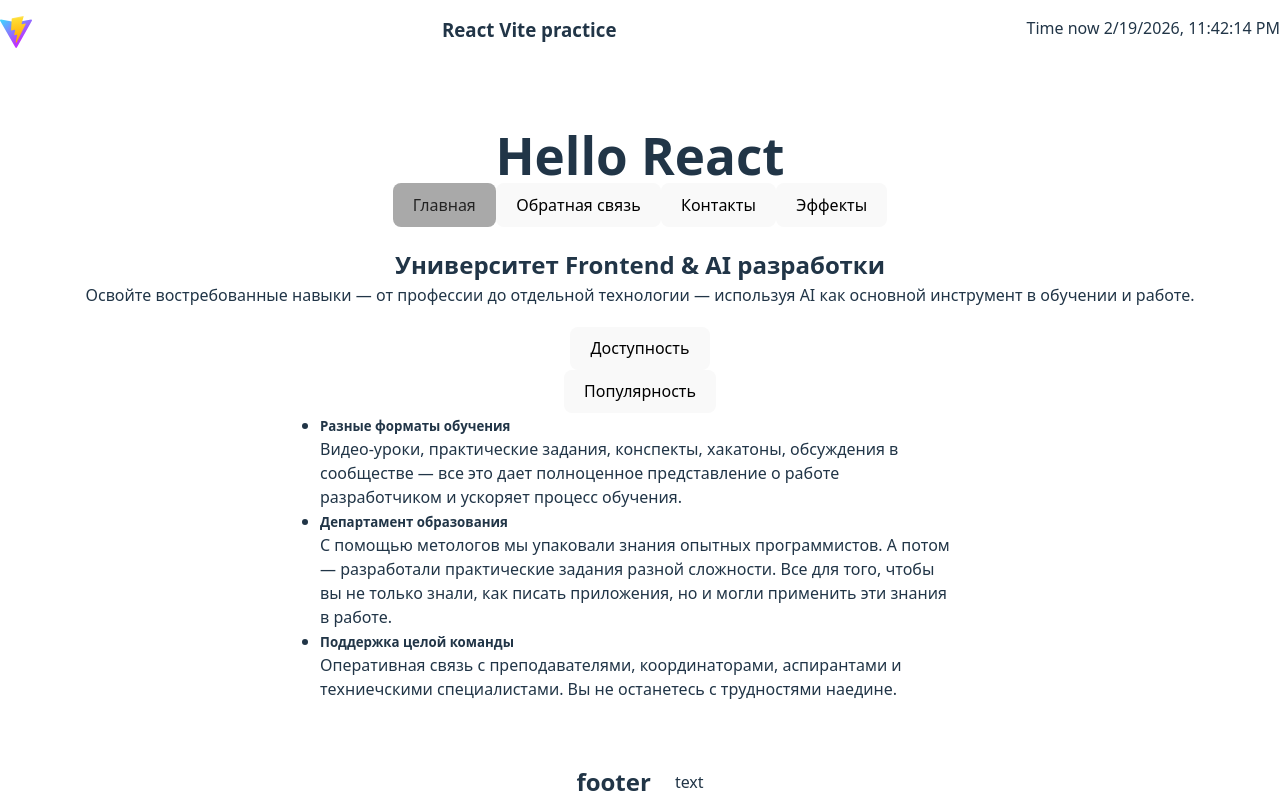
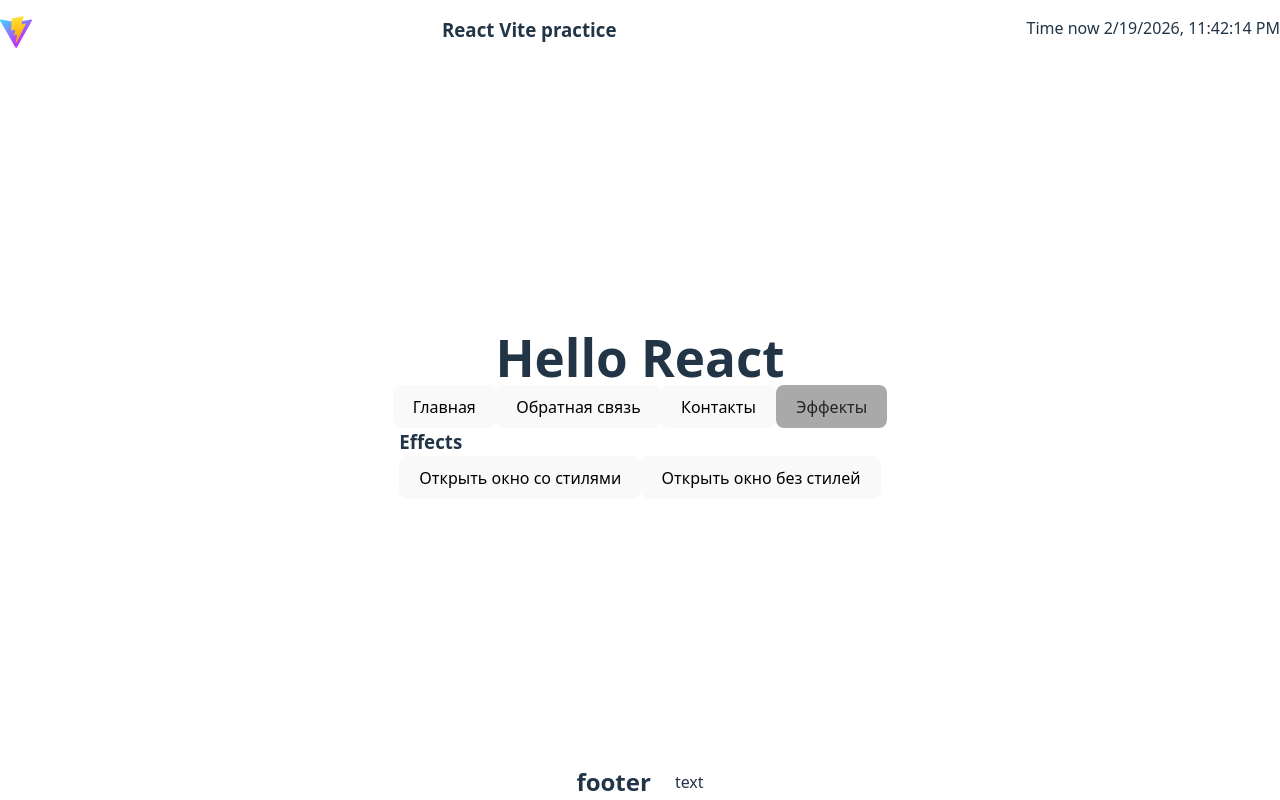
Before and after one commit to FuriticuS/react-practice, a React (Vite) app: page / in a window 1280 px wide. Built offline with nearby package versions, Linux system fonts and the light colour scheme.

Commit message:
add modal and useEffect

```diff
--- a/index.html
+++ b/index.html
@@ -7,6 +7,7 @@
     <title>React practice</title>
   </head>
   <body>
+    <div id="modal"></div>
     <div id="root"></div>
     <script type="module" src="/src/main.jsx"></script>
   </body>
--- a/src/components/button/Button.jsx
+++ b/src/components/button/Button.jsx
@@ -8,21 +8,21 @@ export default function Button(props) {
     className,
     ...rest} = props
 
-  function mouseLeave() {
-    console.log(111);
-  }
-
-  const mouseEnter = () => {
-    console.log('mouse enter');
-  }
+  // function mouseLeave() {
+  //   console.log(111);
+  // }
+  //
+  // const mouseEnter = () => {
+  //   console.log('mouse enter');
+  // }
 
   return (
     <button
       {...rest}
       className={`button ${isActive ? 'active' : ''} ${className ?? ''}`.trim()}
       onClick={functionClick}
-      onMouseLeave={mouseLeave}
-      onMouseEnter={mouseEnter}
+      // onMouseLeave={mouseLeave}
+      // onMouseEnter={mouseEnter}
       onDoubleClick={() => console.log('double click')}>
       {title || children}
     </button>
--- a/src/components/effects-manual/EffectsManual.jsx
+++ b/src/components/effects-manual/EffectsManual.jsx
@@ -1,7 +1,45 @@
+import Button from "../button/Button.jsx";
+import Modal from "../modal/Modal.jsx";
+import {useState} from "react";
+import ModalRoot from "../modal/ModalRoot.jsx";
+
 export default function EffectsManual() {
+  const [modal, setModal] = useState(false)
+  const [isModal, setIsModal] = useState(false)
+
+  function openModal() {
+    setModal(!modal)
+  }
+
+  function openIsModal() {
+    setIsModal(!isModal)
+  }
+
   return (
     <div>
-      <h1>Effects</h1>
+      <h3>Effects</h3>
+
+      <Button
+        title="Открыть окно со стилями"
+        functionClick={openModal}
+      />
+
+      <Modal open={modal}>
+        <h3>Modal</h3>
+        <p>Lorem ipsum dolor sit amet, consectetur adipisicing elit. Eveniet, suscipit.</p>
+      </Modal>
+
+      <Button
+        title="Открыть окно без стилей"
+        functionClick={openIsModal}
+      />
+
+      <ModalRoot open={isModal}>
+        <h3>Modal Root</h3>
+        <p>Lorem ipsum dolor sit amet, consectetur adipisicing elit. Eveniet, suscipit.</p>
+
+        <Button functionClick={() => setIsModal(false)} title={"Close"}/>
+      </ModalRoot>
     </div>
   )
 }
--- a/src/components/main/Main.jsx
+++ b/src/components/main/Main.jsx
@@ -9,7 +9,7 @@ import Contacts from "../contacts/Contacts.jsx";
 import EffectsManual from "../effects-manual/EffectsManual.jsx";
 
 export default function Main() {
-  const [tab, setTab] = useState('main')
+  const [tab, setTab] = useState('effects')
   const [textButtonType, setTextButtonType] = useState(null);
 
   let tabContent = null;
--- /dev/null
+++ b/src/components/modal/Modal.jsx
@@ -0,0 +1,9 @@
+import './modal.css'
+
+export default function Modal({children, open}) {
+  return(
+    <dialog open={open}>
+      {children}
+    </dialog>
+  )
+}
--- /dev/null
+++ b/src/components/modal/ModalRoot.jsx
@@ -0,0 +1,21 @@
+import {useEffect, useRef} from "react";
+import {createPortal} from "react-dom";
+
+export default function ModalRoot({children, open}) {
+  const dialogRef = useRef();
+
+  useEffect(() => {
+    if (open) {
+      dialogRef.current.showModal();
+    } else {
+      dialogRef.current.close();
+    }
+  }, [open]);
+
+  return createPortal(
+    <dialog ref={dialogRef}>
+      {children}
+    </dialog>,
+    document.getElementById("modal")
+  )
+}
--- /dev/null
+++ b/src/components/modal/modal.css
@@ -0,0 +1,12 @@
+dialog {
+  width: 400px;
+  height: fit-content;
+  padding: 10px;
+  border: 1px solid black;
+  border-radius: 5px;
+  z-index: 100;
+  position: absolute;
+  left: 50%;
+  top: 50%;
+  transform: translate(-50%, -50%);
+}
```
